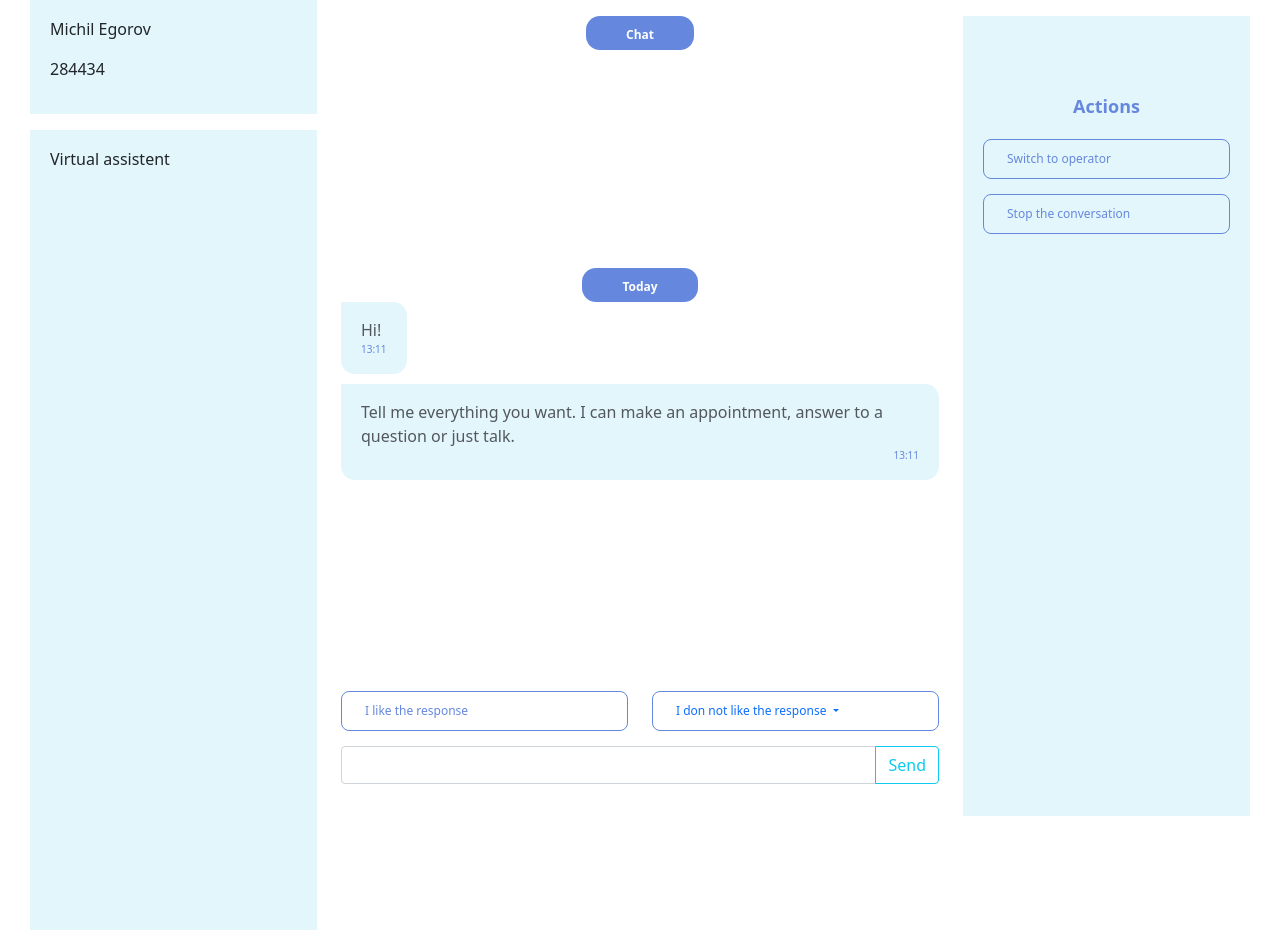
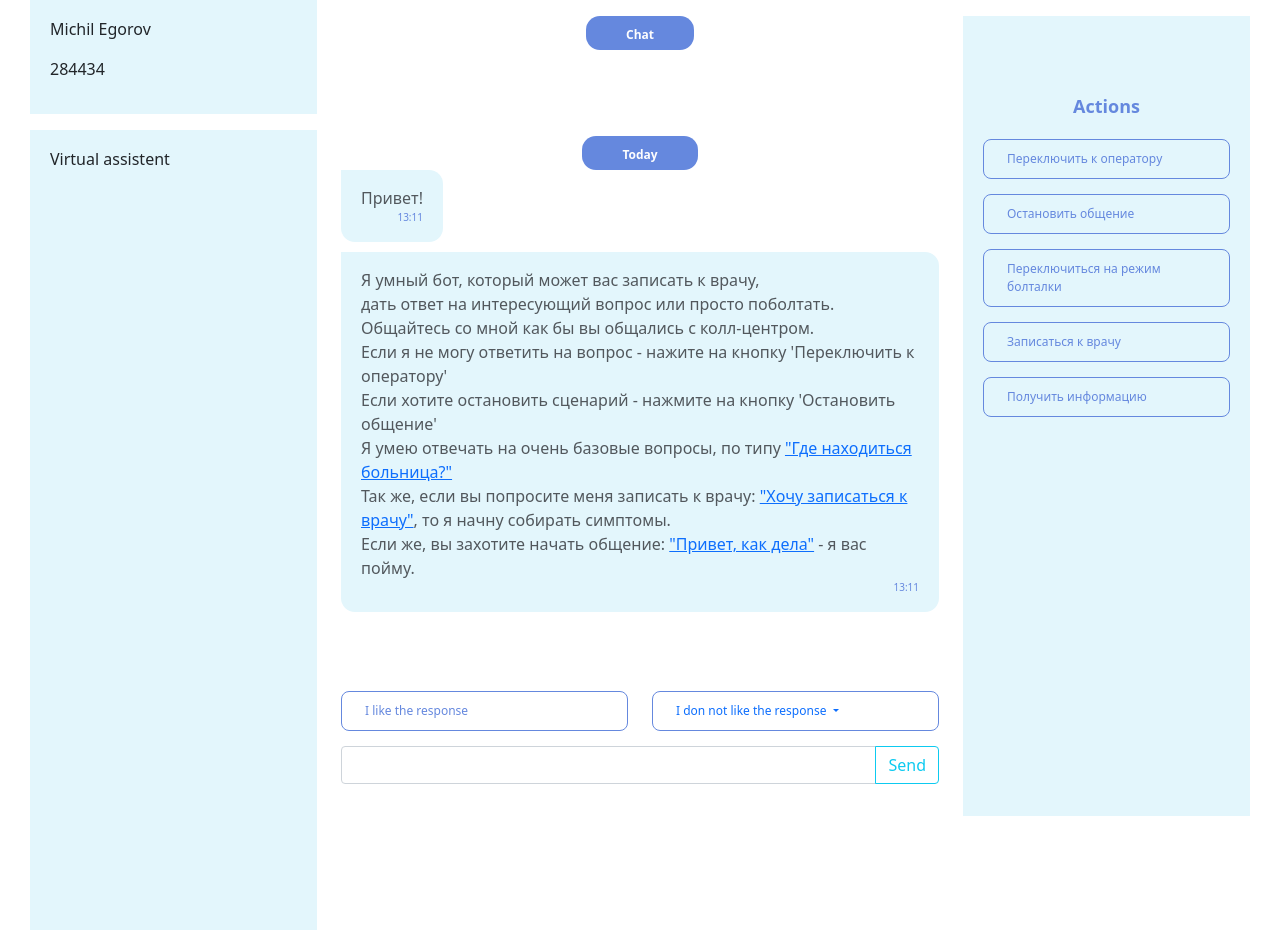
Before and after one commit to EgorovM/SDH, a Flask app: page / in a window 1280 px wide. Run offline with Flask 2, Linux system fonts and the light colour scheme; data that the repository does not hold is empty; parts of the project's set-up code (start-up, migrations or seed data) failed here and were passed over; some libraries are stand-ins or nearby versions.

Commit message:
[feat] add more interactive

```diff
--- a/src/conversation/__init__.py
+++ b/src/conversation/__init__.py
@@ -9,7 +9,7 @@ from utils.multilanguage import translate_word
 
 class ConversationBot:
     def __init__(self):
-        df = pd.read_csv('./conversation/data/good.tsv',  sep='\t')
+        df = pd.read_csv('./conversation/data/good.tsv',  sep='\t')[:100]
 
         replicas = ReplicasContainer([
             Replica(row['context_0'], row['reply']) for row in df.iloc
--- a/src/sessions/user.py
+++ b/src/sessions/user.py
@@ -104,6 +104,10 @@ class UserSession:
 
         return message
 
+    def _add_current_stage(self, message: str) -> str:
+        message = f"(Сейчас мы в сценарии {self.stage})<br>" + message
+        return message
+
     def get_response(self, message: str) -> str:
         message = self.get_previous_message(message)
         self.language = detect(message)
@@ -126,10 +130,12 @@ class UserSession:
         self.add_action(Action.message_action(message, stage=self.stage))
         self.add_action(Action.message_action(response_message, stage=self.stage, author='bot'))
 
+        response_message = self._add_current_stage(response_message)
+
         self.stage = response.next_stage
 
-        if self.language == 'en':
-            response_message = translate_word(response_message)
+        # if self.language == 'en':
+        #     response_message = translate_word(response_message)
 
         return response_message
 
--- a/src/web/app.py
+++ b/src/web/app.py
@@ -15,14 +15,18 @@ def hello_world():
     return render_template("index.html", name='world')
 
 
+def get_user_id(request):
+    return request.remote_addr
+
 @app.route("/bot/", methods=["POST"])
 def bot():
     params = request.get_json()
     message = params.get('message', '')
     action = params.get('action', None)
 
-    user_id = ':'.join([request.remote_addr, str(request.environ.get('REMOTE_PORT'))])
+    user_id = get_user_id(request)
     user_session = get_user_session_by_id(db, user_id)
+
 
     if not action:
         response = user_session.get_response(message)
@@ -32,3 +36,11 @@ def bot():
     insert_user_session(db, user_session)
 
     return {'message': response}
+
+
+@app.route("/messages/", methods=["GET"])
+def message():
+    user_id = get_user_id(request)
+    user_session = get_user_session_by_id(db, user_id)
+
+    return {'user_session': user_session.serialize()}
--- a/src/web/db.py
+++ b/src/web/db.py
@@ -6,6 +6,5 @@ from pymongo import database
 def get_db(app: Flask) -> database.Database:
     mongodb_client = PyMongo(app, uri="mongodb://localhost:27017/sdh_db")
     db = mongodb_client.db
-    db.command("dropDatabase")
 
     return db
--- a/src/web/templates/index.html
+++ b/src/web/templates/index.html
@@ -61,7 +61,7 @@
                       </div>
                 </div>
             </div>
-            <form onsubmit="sendMessage(); return false;">
+            <form id="message-form">
                 <div class="input-group">
                     <input id="message_input" type="text" class="form-control">
                     <input class="btn btn-outline-info" type="submit" value="Send"/>
@@ -79,7 +79,7 @@
                       data-bs-action="switchToOperator()"
                       data-bs-toggle="modal"
                       data-bs-target="#reasonModal">
-                      Switch to operator
+                      Переключить к оператору
                 </span>
             </div>
             <div class="event_button">
@@ -89,7 +89,28 @@
                       data-bs-action="breakConversation()"
                       data-bs-toggle="modal"
                       data-bs-target="#reasonModal">
-                    Stop the conversation
+                    Остановить общение
+                </span>
+            </div>
+            <div class="event_button">
+                <span class="icon"></span>
+                <span class="event_name"
+                    onclick="breakConversation(); sendMessage('Привет, как дела?')">
+                    Переключиться на режим болталки
+                </span>
+            </div>
+            <div class="event_button">
+                <span class="icon"></span>
+                <span class="event_name"
+                    onclick="breakConversation(); sendMessage('Хочу записаться к врачу')">
+                    Записаться к врачу
+                </span>
+            </div>
+            <div class="event_button">
+                <span class="icon"></span>
+                <span class="event_name"
+                    onclick="breakConversation(); sendMessage('Как добраться до больницы?')">
+                    Получить информацию
                 </span>
             </div>
         </div>
@@ -130,7 +151,7 @@
 <script>
     var host = 'http://127.0.0.1:8080';
 
-    function factorMessageDiv(text, from) {
+    function factorMessageDiv(text, from, timestamp=null) {
         let div = document.createElement('div');
         div.classList.add('message');
 
@@ -145,11 +166,16 @@
 
         let content_div = document.createElement('div');
         content_div.classList.add('content')
-        content_div.innerText = text;
+        content_div.innerHTML = text;
 
         let time_div = document.createElement('div');
         time_div.classList.add('message__time');
         let current_date = new Date();
+
+        if(timestamp) {
+            current_date = new Date(timestamp);
+        }
+
         time_div.innerText = current_date.getHours() + ':' + current_date.getMinutes()
 
         div.appendChild(content_div)
@@ -158,13 +184,15 @@
         return div;
     }
 
-    async function postMessage(message, from) {
+    async function postMessage(message, from, notify=true, timestamp=null) {
         let messages_container = document.getElementsByClassName('messages_container')[0];
-        let message_div = factorMessageDiv(message, from);
+        let message_div = factorMessageDiv(message, from, timestamp);
         let chat_div = document.getElementsByClassName('chat')[0]
 
-        let audio = new Audio('/static/notification.mp3');
-        audio.play();
+        if(notify) {
+            let audio = new Audio('/static/notification.mp3');
+            audio.play();
+        }
 
         messages_container.appendChild(message_div);
         chat_div.scrollTop = chat_div.scrollHeight;
@@ -234,9 +262,7 @@
         postMessage(response['message'], 'bot');
     }
 
-    async function sendMessage() {
-        let message_input = document.getElementById('message_input');
-        let message = message_input.value;
+    async function sendMessage(message) {
 
         if (message.length === 0) {
             return;
@@ -254,13 +280,16 @@
         return new Promise(resolve => setTimeout(resolve, ms));
     }
 
-    async function initialPage() {
-        postMessage('Hi!', 'bot')
-        await sleep(500)
-        await postMessage('Tell me everything you want. I can make an appointment, answer to a question or just talk.', 'bot')
-        botAnswered()
+    function initModal() {
+        const reasonModal = document.getElementById('reasonModal');
+        const messageInput = document.getElementById('message-form');
 
-        const reasonModal = document.getElementById('reasonModal');
+        messageInput.addEventListener('submit', function (event) {
+            let message_input = document.getElementById('message_input');
+            let message = message_input.value;
+            sendMessage(message)
+            return false;
+        })
 
         reasonModal.addEventListener('show.bs.modal', function (event) {
           // Button that triggered the modal
@@ -288,6 +317,34 @@
           }
         })
     }
+
+    async function initPreviousMessages() {
+        let response = await fetch(`${host}/messages`);
+        let body = await response.json();
+
+        for(let action of body["user_session"]["actions"]) {
+            if(action["code"] == "message") {
+                postMessage(action["content"], action["author"], false, action["timestamp"]);
+            }
+        }
+    }
+
+    async function initialPage() {
+        postMessage('Привет!', 'bot')
+        await sleep(500)
+        await postMessage(`Я умный бот, который может вас записать к врачу, <br>
+            дать ответ на интересующий вопрос или просто поболтать. <br>
+            Общайтесь со мной как бы вы общались с колл-центром. <br>
+            Если я не могу ответить на вопрос - нажите на кнопку 'Переключить к оператору' <br>
+            Если хотите остановить сценарий - нажмите на кнопку 'Остановить общение' <br>
+            Я умею отвечать на очень базовые вопросы, по типу <a href="#" onclick="breakConversation(); sendMessage('Как добраться до больницы?')">"Где находиться больница?"</a><br>
+            Так же, если вы попросите меня записать к врачу: <a href="#" onclick="breakConversation(); sendMessage('Хочу записаться к врачу')">"Хочу записаться к врачу"</a>, то я начну собирать симптомы. <br>
+            Если же, вы захотите начать общение: <a href="#" onclick="breakConversation(); sendMessage('Привет, как дела?')">"Привет, как дела"</a> - я вас пойму. <br>
+        `, 'bot')
+        botAnswered()
+        await initPreviousMessages()
+        initModal()
+    }
 </script>
 </body>
 </html>
```
